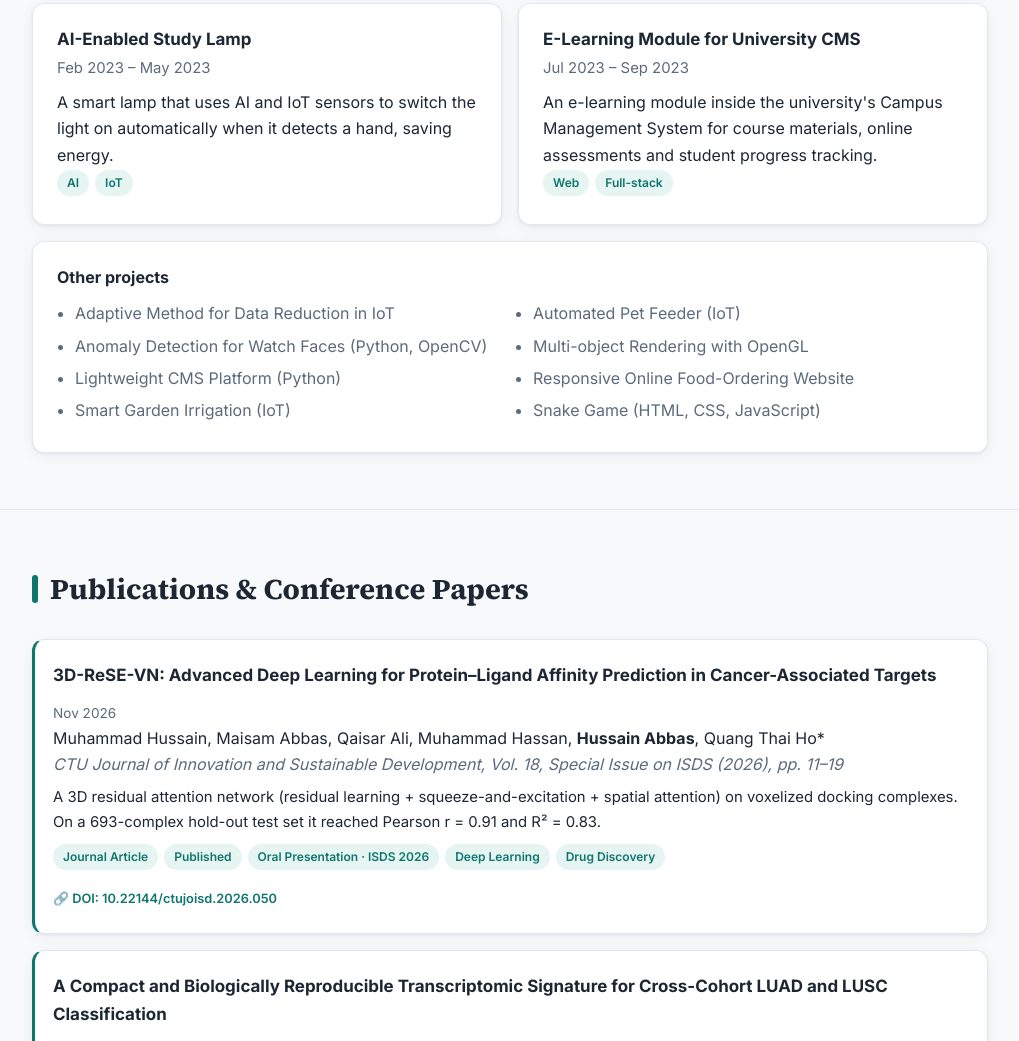
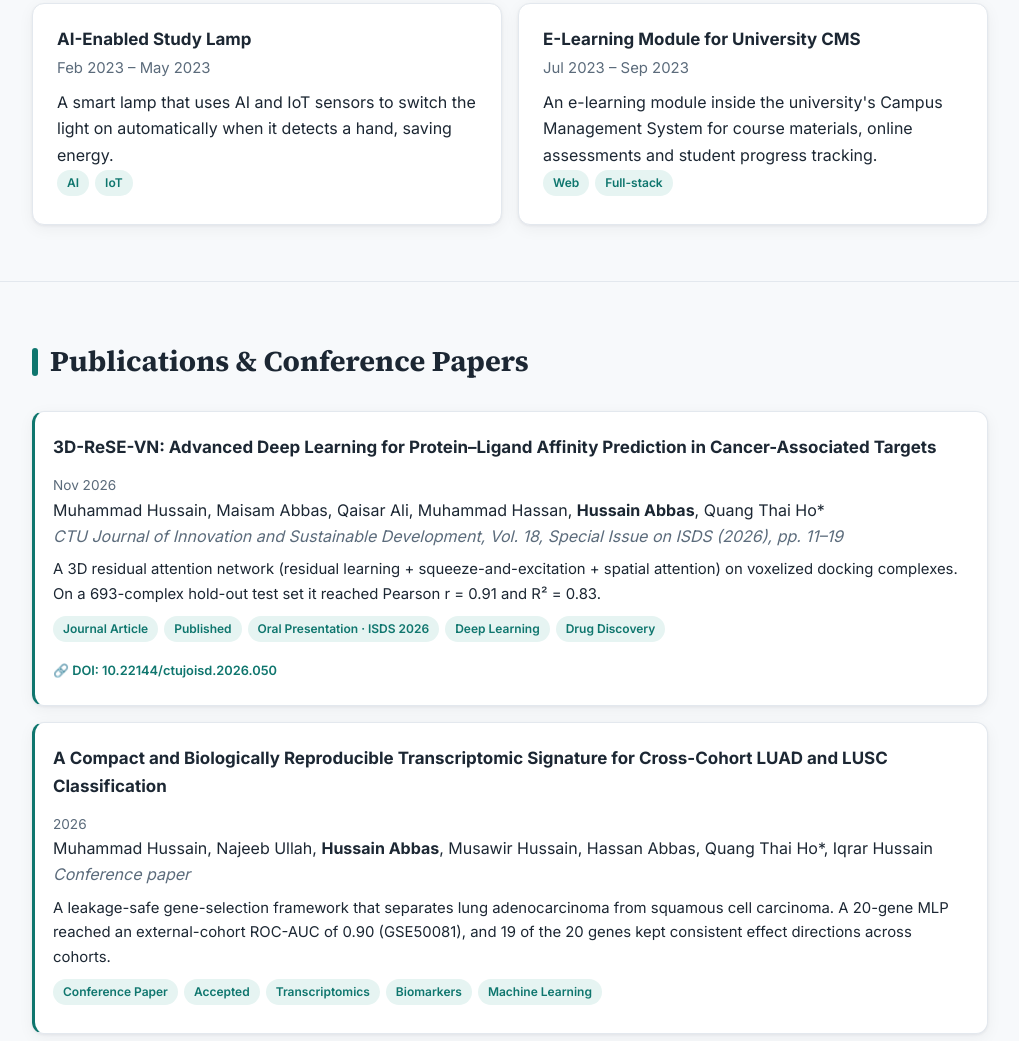
Before and after one commit to Hussain110-cell/Hussain110-cell.github.io, a plain HTML site: page index.html in a window 1280 px wide. Shown: the part 2566-3607 px from the top of the page, without its empty margins (130-1149 px from the left). Drawn offline with Linux system fonts and the light colour scheme.

Commit message:
Add files via upload

```diff
--- a/index.html
+++ b/index.html
@@ -240,19 +240,6 @@
         <span class="tag">Web</span><span class="tag">Full-stack</span>
       </div>
     </div>
-    <div class="card" style="margin-top:16px">
-      <h3 style="font-size:1rem;margin-bottom:10px">Other projects</h3>
-      <ul class="more-projects">
-        <li>Adaptive Method for Data Reduction in IoT</li>
-        <li>Anomaly Detection for Watch Faces (Python, OpenCV)</li>
-        <li>Lightweight CMS Platform (Python)</li>
-        <li>Smart Garden Irrigation (IoT)</li>
-        <li>Automated Pet Feeder (IoT)</li>
-        <li>Multi-object Rendering with OpenGL</li>
-        <li>Responsive Online Food-Ordering Website</li>
-        <li>Snake Game (HTML, CSS, JavaScript)</li>
-      </ul>
-    </div>
   </div>
 </section>
 
```
